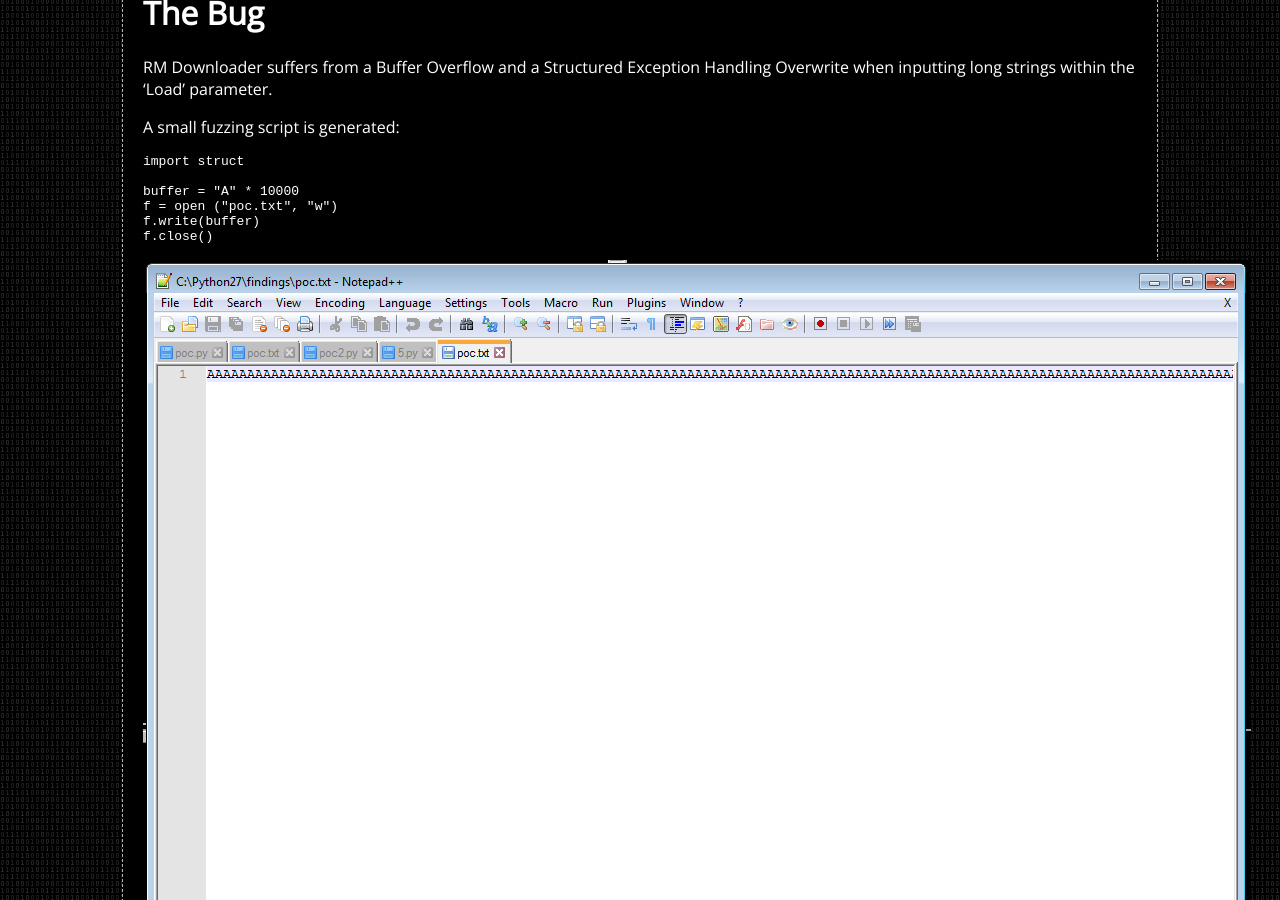
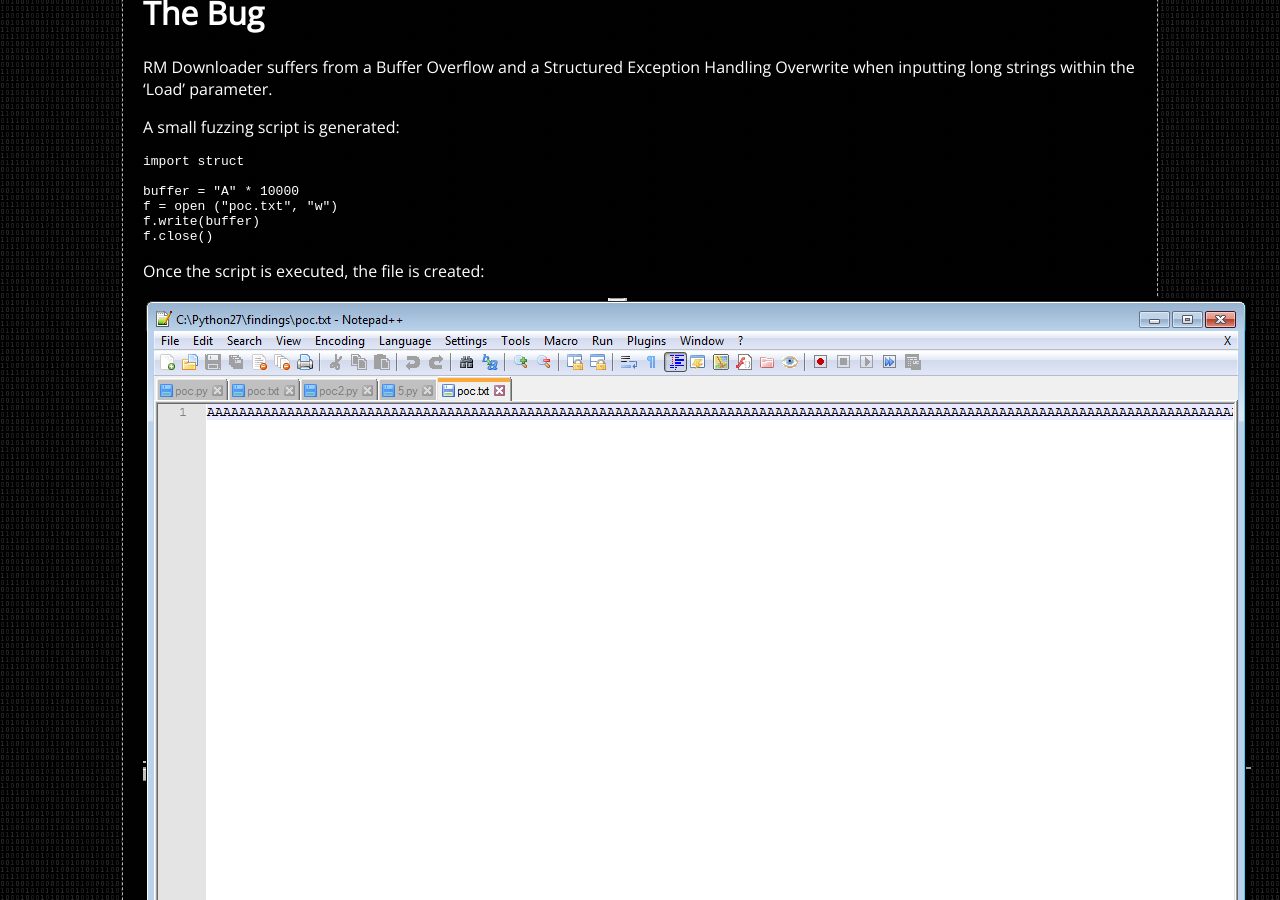
Before and after one commit to whitecr0wz/whitecr0wz.github.io, a Jekyll site: the page built from _posts/posts/2020-04-21-Exploiting-RM-Downloader-SEH.md, in a window 1280 px wide and 900 px high, scrolled down 401 px. Built offline with Jekyll 4.4.1, drawn with Linux system fonts in a browser that asks for light colours.

Commit message:
Update 2020-04-21-Exploiting-RM-Downloader-SEH.md

````diff
--- a/_posts/posts/2020-04-21-Exploiting-RM-Downloader-SEH.md
+++ b/_posts/posts/2020-04-21-Exploiting-RM-Downloader-SEH.md
@@ -27,4 +27,6 @@
 f.close()
 ```
 
+Once the script is executed, the file is created:
+
 ![](/assets/img/Findings5/1.png)
````
